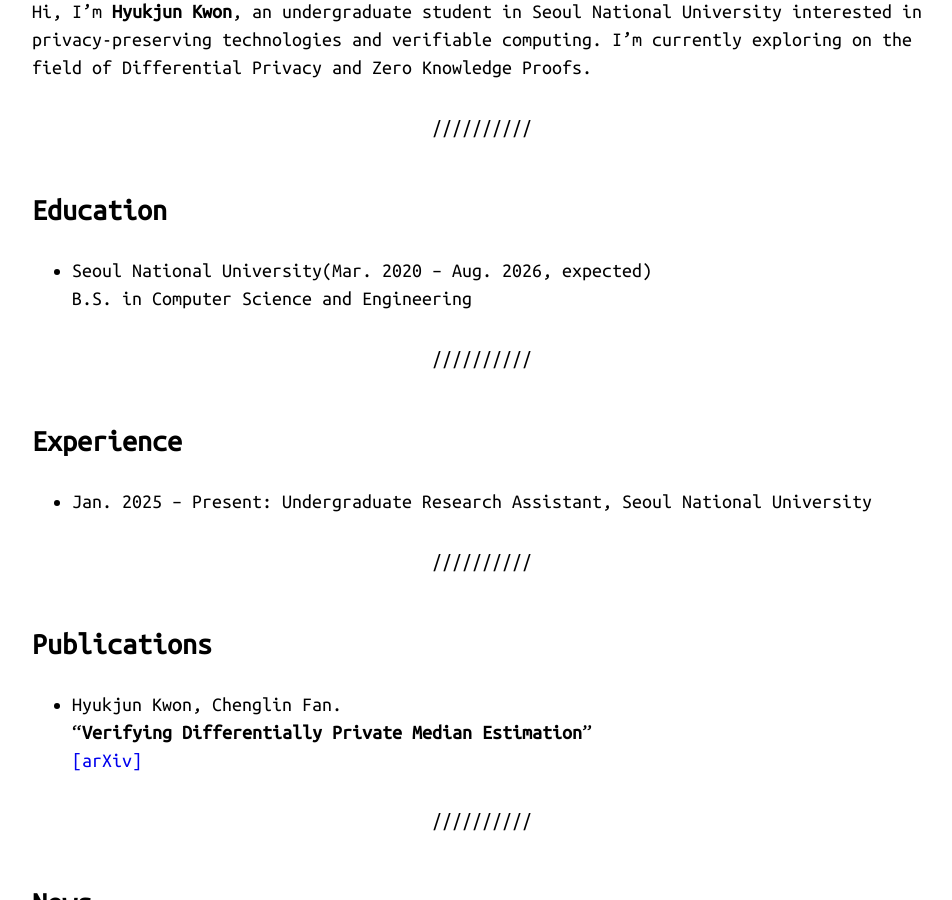
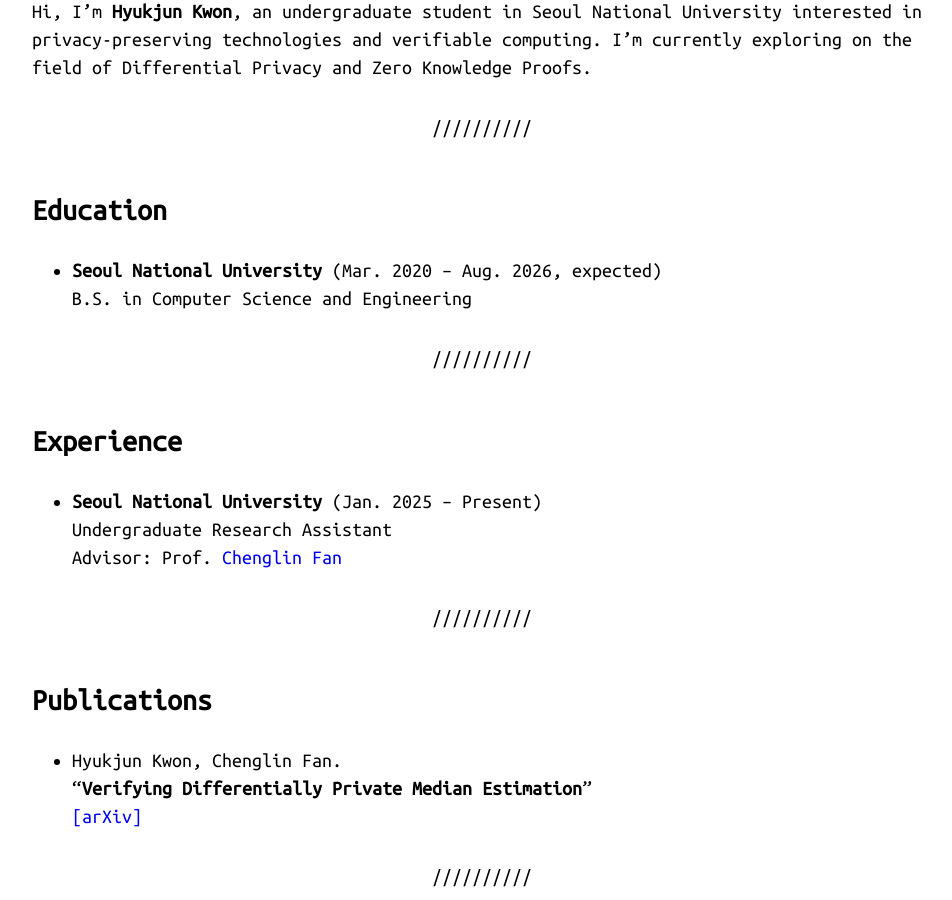
Before and after one commit to Hyoek-Jun-Kwon/Hyoek-Jun-Kwon.github.io, a Jekyll site: the page built from index.md, in a window 1280 px wide and 900 px high, scrolled down 669 px. Shown: the whole window, without its empty margins (158-1110 px from the left). Built offline with Jekyll 4.4.1, drawn with Linux system fonts in a browser that asks for light colours.

Commit message:
Format. formatting

```diff
--- a/index.md
+++ b/index.md
@@ -31,14 +31,16 @@
 
 ## Education
 
-- Seoul National University(Mar. 2020 – Aug. 2026, expected)
+- **Seoul National University** (Mar. 2020 – Aug. 2026, expected)
   B.S. in Computer Science and Engineering
 
 ---
 
 ## Experience
 
-- Jan. 2025 – Present: Undergraduate Research Assistant, Seoul National University
+- **Seoul National University** (Jan. 2025 – Present)
+  Undergraduate Research Assistant
+  Advisor: Prof. [Chenglin Fan](https://sites.google.com/site/chenglinfanresearch/welcome-to-chenglin-fans-webpage)
 
 ---
 
```
